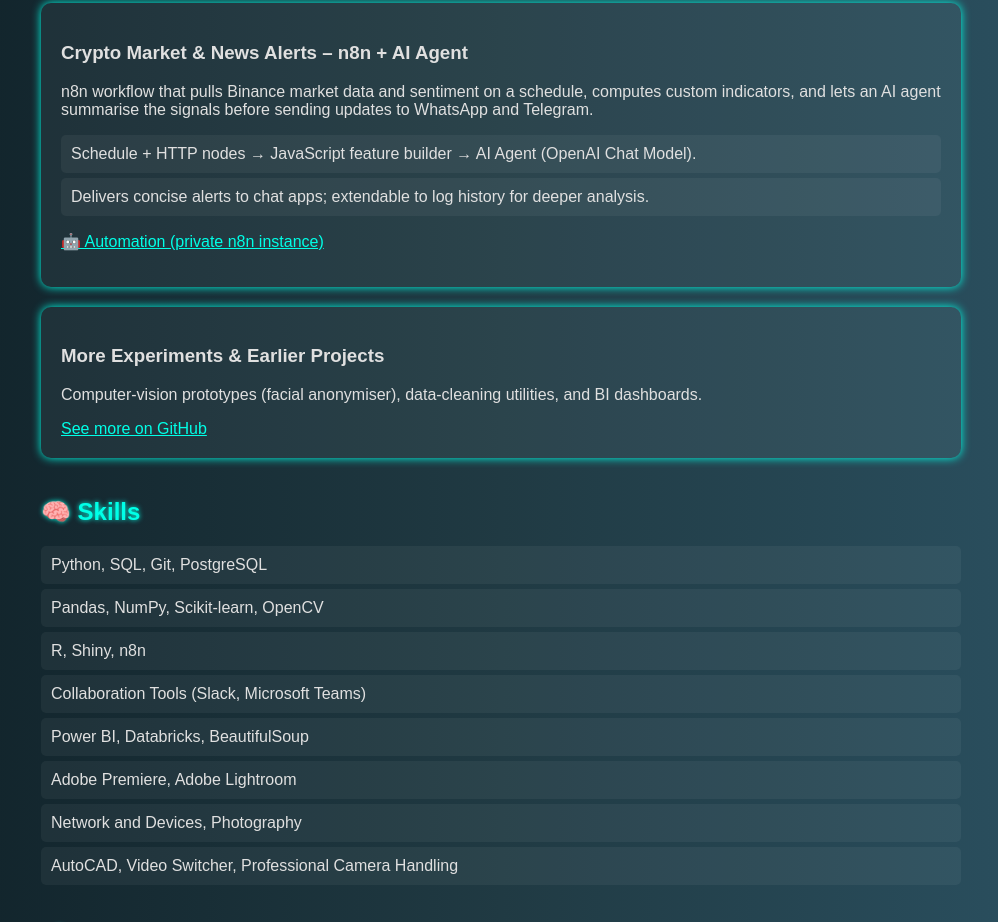
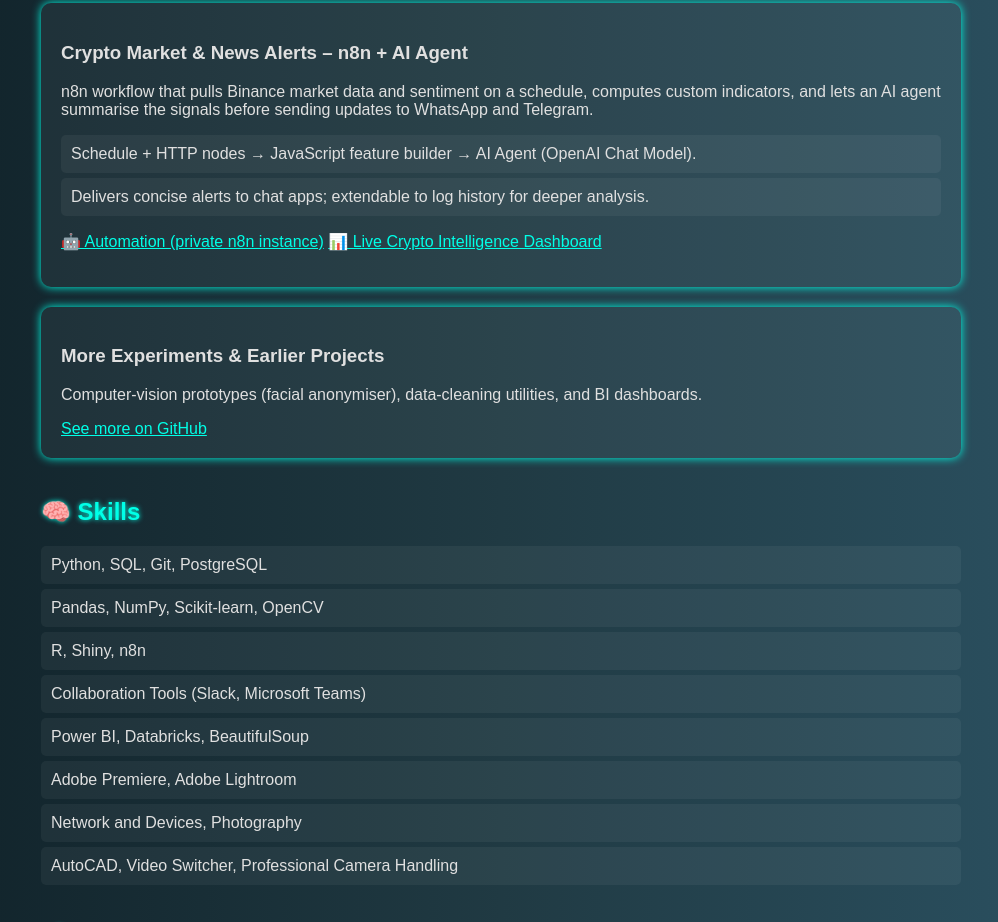
Before and after one commit to Macaies/raymark.github.io, a plain HTML site: page portfolio.html in a window 1280 px wide. Shown: the part 1065-1987 px from the top of the page, without its empty margins (139-1137 px from the left). Drawn offline with Linux system fonts and the light colour scheme.

Commit message:
Update portfolio.html
add link

```diff
--- a/portfolio.html
+++ b/portfolio.html
@@ -78,8 +78,8 @@
           <li>Delivers concise alerts to chat apps; extendable to log history for deeper analysis.</li>
         </ul>
         <p>
-          <!-- Private instance: describe in case study or link to a GitHub readme with screenshots -->
           <a href="https://n8ncloud.rmbn8n.cfd" target="_blank">🤖 Automation (private n8n instance)</a>
+          <a href="https://macaies.github.io/Crypto-Market-Intelliggence-Pipeline/crypto-dashboard.html" target="_blank">📊 Live Crypto Intelligence Dashboard</a>
         </p>
       </div>
 
@@ -155,4 +155,5 @@
     });
   </script>
 </body>
+
 </html>
```
